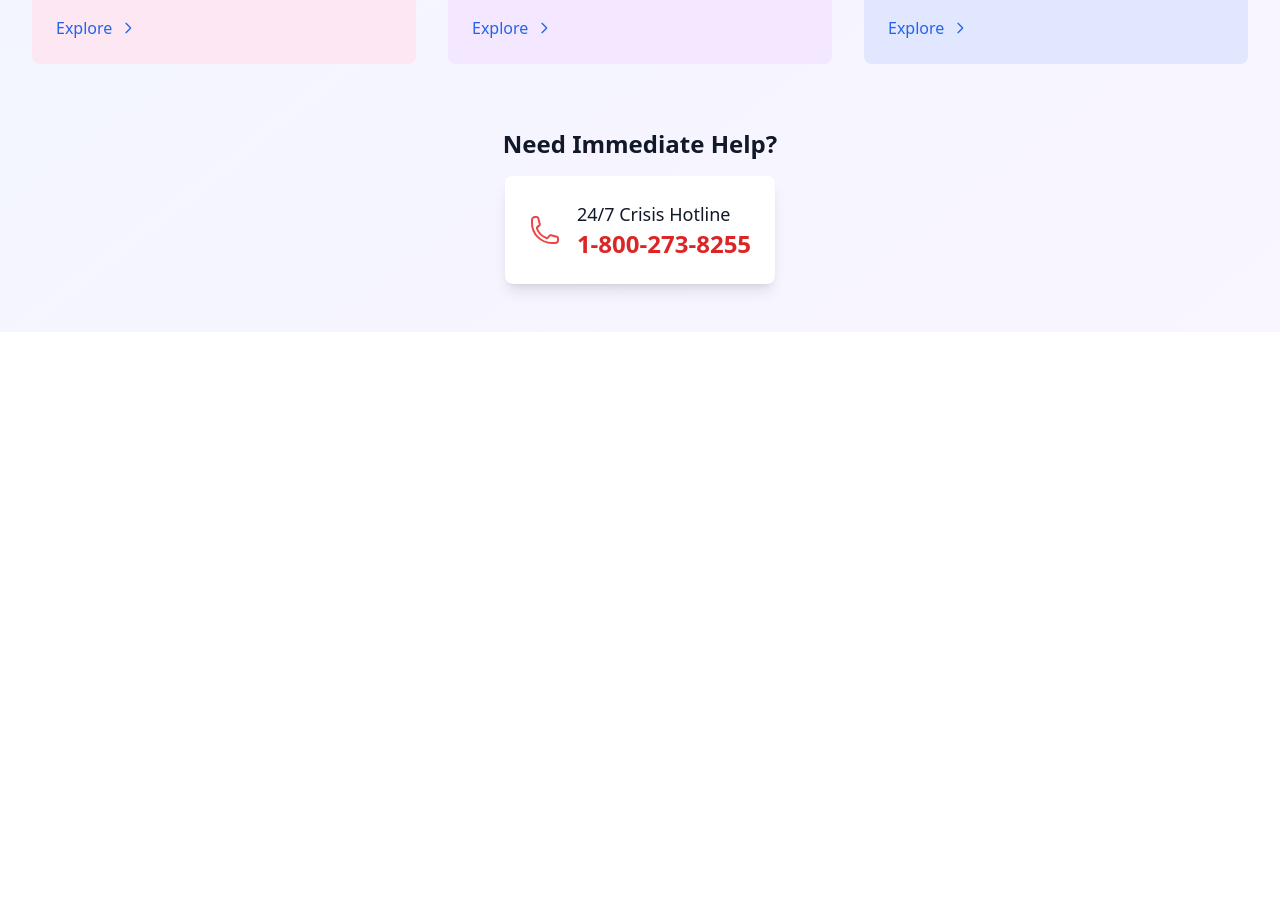
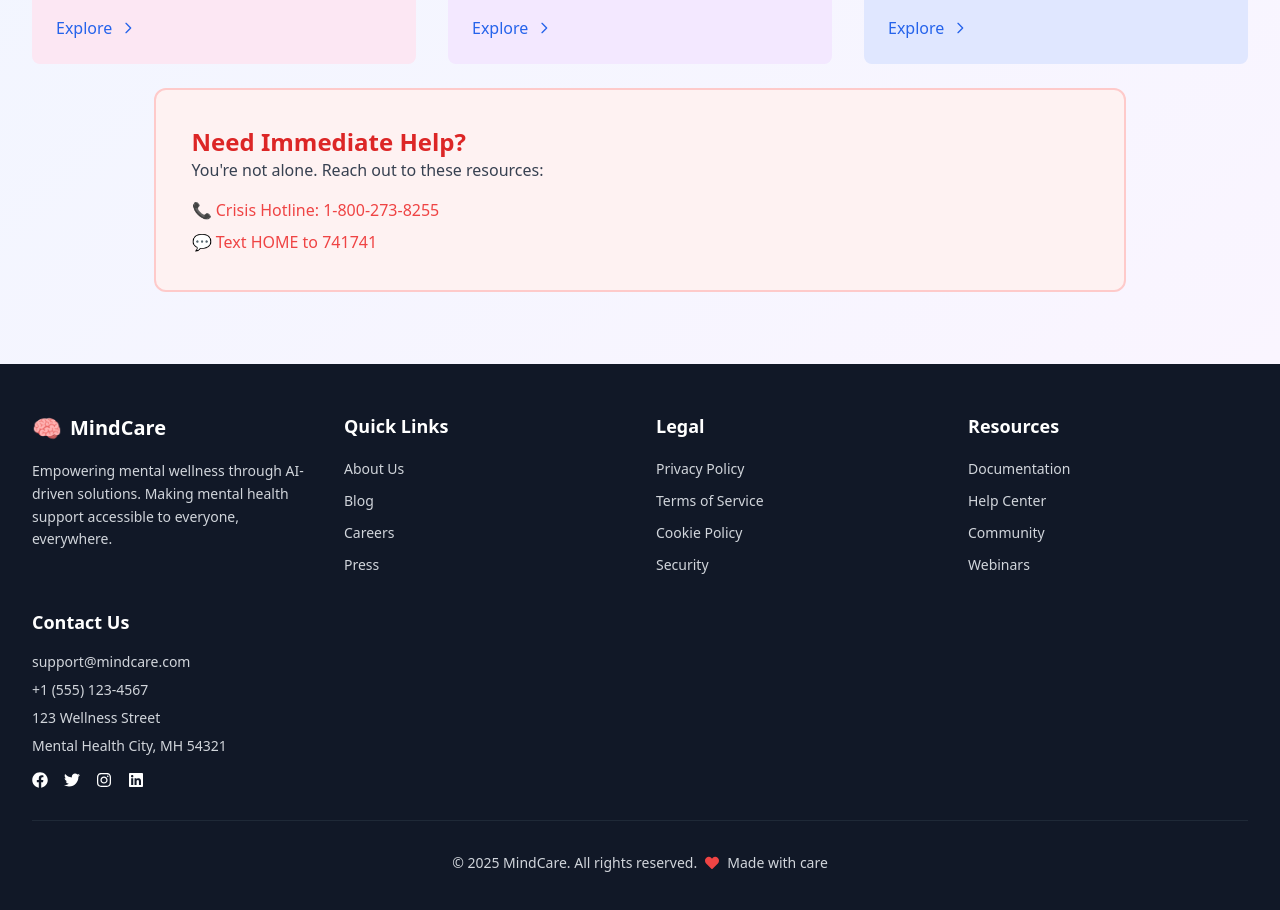
Before and after one commit to Ajdecoder/Mental-Health-Companion, a React (Vite) app in the folder frontend/: page /resources in a window 1280 px wide. Shown: the part 728-1638 px from the top of the page. Before the commit the page ends 1060 px from the top, so only its background shows below. Built offline with nearby package versions, Linux system fonts and the light colour scheme; no server answers; the HTML template or start-up script is replaced by a standard one.

Commit message:
feat: Add Footer and Emergency components, integrate into App, Community, Home, Resources, and Therapists pages

```diff
--- a/frontend/src/App.jsx
+++ b/frontend/src/App.jsx
@@ -17,6 +17,7 @@ import { FaceScan } from "./componenets/Tests/FaceScan";
 import { InputScan } from "./componenets/Tests/InputScan";
 import { UserContext, UserProvider } from "./context/UserContext";
 import RevenueModel from "./componenets/RevenueModel";
+import Footer from "./componenets/Footer";
 
 function App() {
   const [isAuthenticated, setIsAuthenticated] = useState(() => {
@@ -46,7 +47,6 @@ function App() {
       <RefrshHandler setIsAuthenticated={setIsAuthenticated} />
       <UserProvider>
         <Navbar />{" "}
-        {/* ✅ Navbar placed outside <Routes> for global rendering */}
         <Routes>
           <Route path="/" element={<Home />} />
           <Route path="/resources" element={<Resources />} />
@@ -67,6 +67,7 @@ function App() {
           />
           <Route path="*" element={<NotFound />} />
         </Routes>
+          <Footer />
       </UserProvider>
     </BrowserRouter>
   );
--- /dev/null
+++ b/frontend/src/componenets/Emergency.jsx
@@ -0,0 +1,24 @@
+import React from "react";
+import { motion } from "framer-motion";
+
+export const Emergency = () => {
+  return (
+    <div>
+      <motion.div
+        whileHover={{ scale: 1.02 }}
+        className="bg-red-50 dark:bg-red-200 p-9 rounded-xl border-2 border-red-200 dark:border-red-300 w-[80%] m-auto mt-6 mb-6"
+      >
+        <h2 className="text-2xl font-bold text-red-600">
+          Need Immediate Help?
+        </h2>
+        <p className="text-gray-700 dark:text-gray-900 mb-4">
+          You're not alone. Reach out to these resources:
+        </p>
+        <div className="space-y-2">
+          <p className="text-red-500">📞 Crisis Hotline: 1-800-273-8255</p>
+          <p className="text-red-500">💬 Text HOME to 741741</p>
+        </div>
+      </motion.div>
+    </div>
+  );
+};
--- /dev/null
+++ b/frontend/src/componenets/Footer.jsx
@@ -0,0 +1,159 @@
+import { motion } from "framer-motion";
+import { FaFacebook, FaTwitter, FaInstagram, FaLinkedin, FaHeart } from "react-icons/fa";
+import { NavLink } from "react-router-dom";
+import { useTheme } from "../context/UserContext";
+
+const Footer = () => {
+  const { theme } = useTheme();
+  const currentYear = new Date().getFullYear();
+
+  const footerLinks = [
+    {
+      title: "Quick Links",
+      links: [
+        { name: "About Us", path: "/about" },
+        { name: "Blog", path: "/blog" },
+        { name: "Careers", path: "/careers" },
+        { name: "Press", path: "/press" },
+      ],
+    },
+    {
+      title: "Legal",
+      links: [
+        { name: "Privacy Policy", path: "/privacy" },
+        { name: "Terms of Service", path: "/terms" },
+        { name: "Cookie Policy", path: "/cookies" },
+        { name: "Security", path: "/security" },
+      ],
+    },
+    {
+      title: "Resources",
+      links: [
+        { name: "Documentation", path: "/docs" },
+        { name: "Help Center", path: "/support" },
+        { name: "Community", path: "/community" },
+        { name: "Webinars", path: "/webinars" },
+      ],
+    },
+  ];
+
+  const socialLinks = [
+    { icon: <FaFacebook />, path: "https://facebook.com" },
+    { icon: <FaTwitter />, path: "https://twitter.com" },
+    { icon: <FaInstagram />, path: "https://instagram.com" },
+    { icon: <FaLinkedin />, path: "https://linkedin.com" },
+  ];
+
+  const containerVariants = {
+    hidden: { opacity: 0 },
+    visible: {
+      opacity: 1,
+      transition: {
+        staggerChildren: 0.2,
+      },
+    },
+  };
+
+  const itemVariants = {
+    hidden: { y: 20, opacity: 0 },
+    visible: { y: 0, opacity: 1 },
+  };
+
+  return (
+    <motion.footer
+      initial={{ opacity: 0 }}
+      animate={{ opacity: 1 }}
+      className={`bg-gray-900 text-gray-300 dark:bg-gray-800 mt-auto ${
+        theme === "dark" ? "dark-footer-styles" : ""
+      }`}
+    >
+      <div className="max-w-7xl mx-auto px-4 sm:px-6 lg:px-8 py-12">
+        <motion.div
+          variants={containerVariants}
+          initial="hidden"
+          whileInView="visible"
+          viewport={{ once: true, margin: "-100px" }}
+          className="grid grid-cols-1 md:grid-cols-4 gap-8"
+        >
+          {/* Company Info */}
+          <motion.div variants={itemVariants} className="space-y-4">
+            <NavLink to="/" className="flex items-center">
+              <span className="text-2xl">🧠</span>
+              <span className="ml-2 text-xl font-bold text-white">MindCare</span>
+            </NavLink>
+            <p className="text-sm leading-relaxed">
+              Empowering mental wellness through AI-driven solutions. Making mental health
+              support accessible to everyone, everywhere.
+            </p>
+          </motion.div>
+
+          {/* Footer Links */}
+          {footerLinks.map((section, index) => (
+            <motion.div
+              key={index}
+              variants={itemVariants}
+              className="space-y-4"
+            >
+              <h3 className="text-white font-semibold text-lg">{section.title}</h3>
+              <ul className="space-y-2">
+                {section.links.map((link, linkIndex) => (
+                  <li key={linkIndex}>
+                    <motion.div whileHover={{ x: 5 }}>
+                      <NavLink
+                        to={link.path}
+                        className="text-sm hover:text-purple-400 transition-colors"
+                      >
+                        {link.name}
+                      </NavLink>
+                    </motion.div>
+                  </li>
+                ))}
+              </ul>
+            </motion.div>
+          ))}
+
+          {/* Contact & Social */}
+          <motion.div variants={itemVariants} className="space-y-4">
+            <h3 className="text-white font-semibold text-lg">Contact Us</h3>
+            <div className="space-y-2">
+              <p className="text-sm">support@mindcare.com</p>
+              <p className="text-sm">+1 (555) 123-4567</p>
+              <p className="text-sm">123 Wellness Street</p>
+              <p className="text-sm">Mental Health City, MH 54321</p>
+            </div>
+            <div className="flex space-x-4 mt-4">
+              {socialLinks.map((social, index) => (
+                <motion.a
+                  key={index}
+                  href={social.path}
+                  target="_blank"
+                  rel="noopener noreferrer"
+                  whileHover={{ scale: 1.1 }}
+                  whileTap={{ scale: 0.9 }}
+                  className="text-white hover:text-purple-400 transition-colors"
+                >
+                  {social.icon}
+                </motion.a>
+              ))}
+            </div>
+          </motion.div>
+        </motion.div>
+
+        {/* Copyright */}
+        <motion.div
+          initial={{ opacity: 0 }}
+          animate={{ opacity: 1 }}
+          className="border-t border-gray-800 dark:border-gray-700 mt-8 pt-8 text-center"
+        >
+          <p className="text-sm flex items-center justify-center gap-1">
+            <span>© {currentYear} MindCare. All rights reserved.</span>
+            <FaHeart className="text-red-500 inline mx-1" />
+            <span>Made with care</span>
+          </p>
+        </motion.div>
+      </div>
+    </motion.footer>
+  );
+};
+
+export default Footer;
--- a/frontend/src/componenets/Home.jsx
+++ b/frontend/src/componenets/Home.jsx
@@ -48,7 +48,7 @@ const Home = () => {
   };
 
   return (
-    <div className="min-h-screen bg-gradient-to-b from-blue-50 to-purple-50 dark:from-gray-900 dark:to-gray-800 transition-colors duration-300">
+    <div className="min-h-screen pb-0.5 bg-gradient-to-b from-blue-50 to-purple-50 dark:from-gray-900 dark:to-gray-800 transition-colors duration-300">
 
 
       {/* Hero Section */}
@@ -160,7 +160,7 @@ const Home = () => {
       {/* Emergency Help */}
       <motion.div
         whileHover={{ scale: 1.02 }}
-        className="bg-red-50 dark:bg-red-200 p-9 rounded-xl border-2 border-red-200 dark:border-red-300 w-[80%] m-auto mt-6"
+        className="bg-red-50 dark:bg-red-200 p-9 rounded-xl border-2 border-red-200 dark:border-red-300 w-[80%] m-auto mt-6 mb-6"
       >
         <h2 className="text-2xl font-bold text-red-600">
           Need Immediate Help?
--- a/frontend/src/componenets/Resources.jsx
+++ b/frontend/src/componenets/Resources.jsx
@@ -1,5 +1,5 @@
-import React from 'react';
-import { motion } from 'framer-motion';
+import React from "react";
+import { motion } from "framer-motion";
 import {
   BookOpenIcon,
   PhoneIcon,
@@ -7,50 +7,52 @@ import {
   HeartIcon,
   ChatBubbleLeftRightIcon,
   GlobeAltIcon,
-} from '@heroicons/react/24/outline';
+} from "@heroicons/react/24/outline";
+import { Emergency } from "./Emergency";
 
 const resources = [
   {
-    title: 'Mental Health Articles',
-    description: 'Curated collection of expert-written articles on mental wellness',
+    title: "Mental Health Articles",
+    description:
+      "Curated collection of expert-written articles on mental wellness",
     icon: BookOpenIcon,
-    color: 'bg-blue-100 dark:bg-blue-900',
-    link: '#',
+    color: "bg-blue-100 dark:bg-blue-900",
+    link: "#",
   },
   {
-    title: '24/7 Crisis Hotlines',
-    description: 'Immediate help available through these emergency contacts',
+    title: "24/7 Crisis Hotlines",
+    description: "Immediate help available through these emergency contacts",
     icon: PhoneIcon,
-    color: 'bg-red-100 dark:bg-red-900',
-    link: '#',
+    color: "bg-red-100 dark:bg-red-900",
+    link: "#",
   },
   {
-    title: 'Guided Meditations',
-    description: 'Daily mindfulness exercises and relaxation techniques',
+    title: "Guided Meditations",
+    description: "Daily mindfulness exercises and relaxation techniques",
     icon: MusicalNoteIcon,
-    color: 'bg-green-100 dark:bg-green-900',
-    link: '#',
+    color: "bg-green-100 dark:bg-green-900",
+    link: "#",
   },
   {
-    title: 'Self-Care Tools',
-    description: 'Interactive tools for mood tracking and self-care planning',
+    title: "Self-Care Tools",
+    description: "Interactive tools for mood tracking and self-care planning",
     icon: HeartIcon,
-    color: 'bg-pink-100 dark:bg-pink-900',
-    link: '#',
+    color: "bg-pink-100 dark:bg-pink-900",
+    link: "#",
   },
   {
-    title: 'Support Communities',
-    description: 'Connect with others in safe, moderated discussion forums',
+    title: "Support Communities",
+    description: "Connect with others in safe, moderated discussion forums",
     icon: ChatBubbleLeftRightIcon,
-    color: 'bg-purple-100 dark:bg-purple-900',
-    link: '#',
+    color: "bg-purple-100 dark:bg-purple-900",
+    link: "#",
   },
   {
-    title: 'Global Resources',
-    description: 'Find local mental health services and professionals',
+    title: "Global Resources",
+    description: "Find local mental health services and professionals",
     icon: GlobeAltIcon,
-    color: 'bg-indigo-100 dark:bg-indigo-900',
-    link: '#',
+    color: "bg-indigo-100 dark:bg-indigo-900",
+    link: "#",
   },
 ];
 
@@ -78,7 +80,8 @@ export const Resources = () => {
             animate={{ opacity: 1 }}
             transition={{ delay: 0.2 }}
           >
-            Your comprehensive guide to mental wellness. Explore curated resources, tools, and support systems to help you on your journey.
+            Your comprehensive guide to mental wellness. Explore curated
+            resources, tools, and support systems to help you on your journey.
           </motion.p>
         </div>
 
@@ -111,7 +114,9 @@ export const Resources = () => {
               <h3 className="text-xl font-semibold text-gray-900 dark:text-white mb-2">
                 {resource.title}
               </h3>
-              <p className="text-gray-600 dark:text-gray-300 mb-4">{resource.description}</p>
+              <p className="text-gray-600 dark:text-gray-300 mb-4">
+                {resource.description}
+              </p>
               <a
                 href={resource.link}
                 className="inline-flex items-center text-blue-600 dark:text-blue-400 hover:text-blue-800 dark:hover:text-blue-300 font-medium transition-colors"
@@ -134,26 +139,7 @@ export const Resources = () => {
             </motion.div>
           ))}
         </motion.div>
-
-        <motion.div
-          className="mt-16 text-center"
-          initial={{ opacity: 0 }}
-          animate={{ opacity: 1 }}
-          transition={{ delay: 0.5 }}
-        >
-          <h2 className="text-2xl font-semibold text-gray-900 dark:text-white mb-4">
-            Need Immediate Help?
-          </h2>
-          <div className="bg-white dark:bg-gray-800 rounded-lg p-6 shadow-lg inline-block">
-            <div className="flex items-center space-x-4">
-              <PhoneIcon className="h-8 w-8 text-red-500" />
-              <div className="text-left">
-                <p className="text-lg font-medium text-gray-900 dark:text-white">24/7 Crisis Hotline</p>
-                <p className="text-2xl font-bold text-red-600 dark:text-red-400">1-800-273-8255</p>
-              </div>
-            </div>
-          </div>
-        </motion.div>
+        <Emergency />
       </motion.div>
     </div>
   );
```
Also changed, not shown: frontend/src/componenets/Community.jsx (+2 -17 lines), frontend/src/componenets/RevenueModel.jsx (+3 -4 lines), frontend/src/componenets/Therapists.jsx (+35 -35 lines), frontend/src/componenets/ui/card.jsx (+65 -11 lines).
